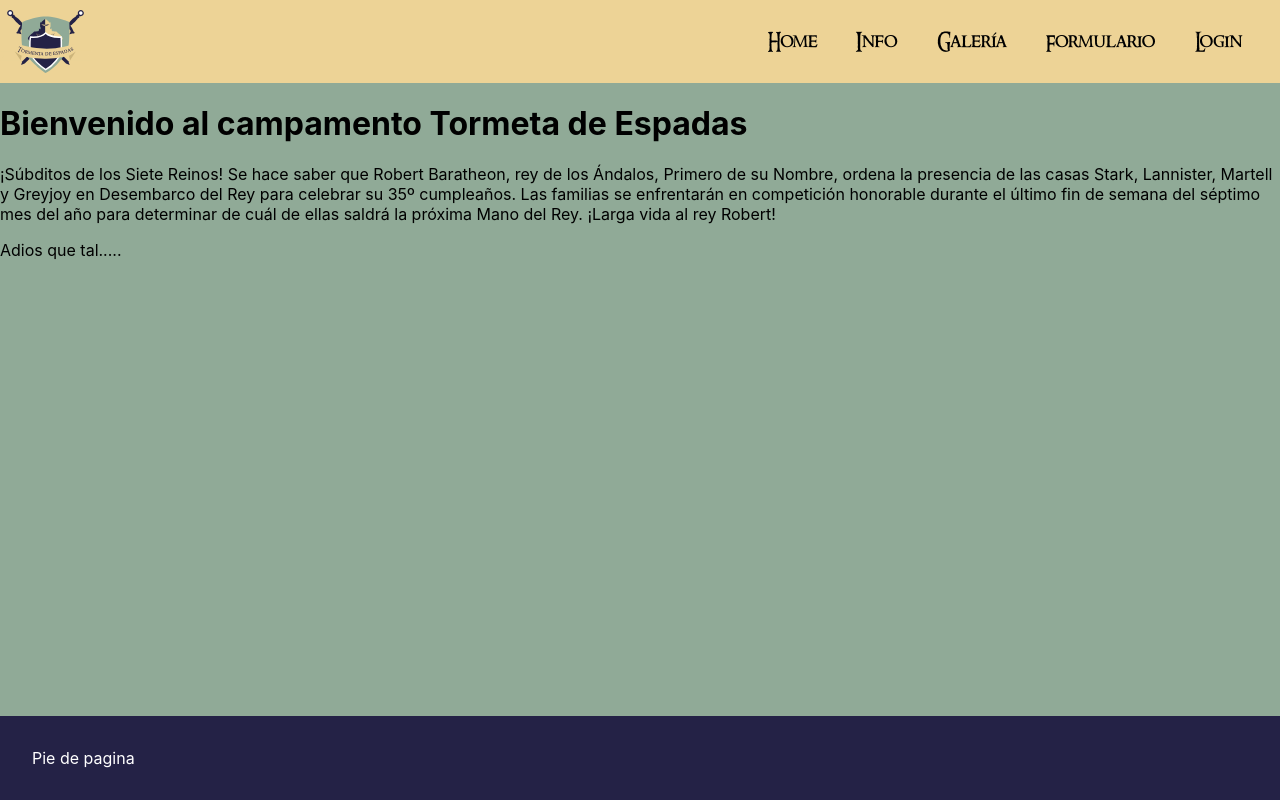
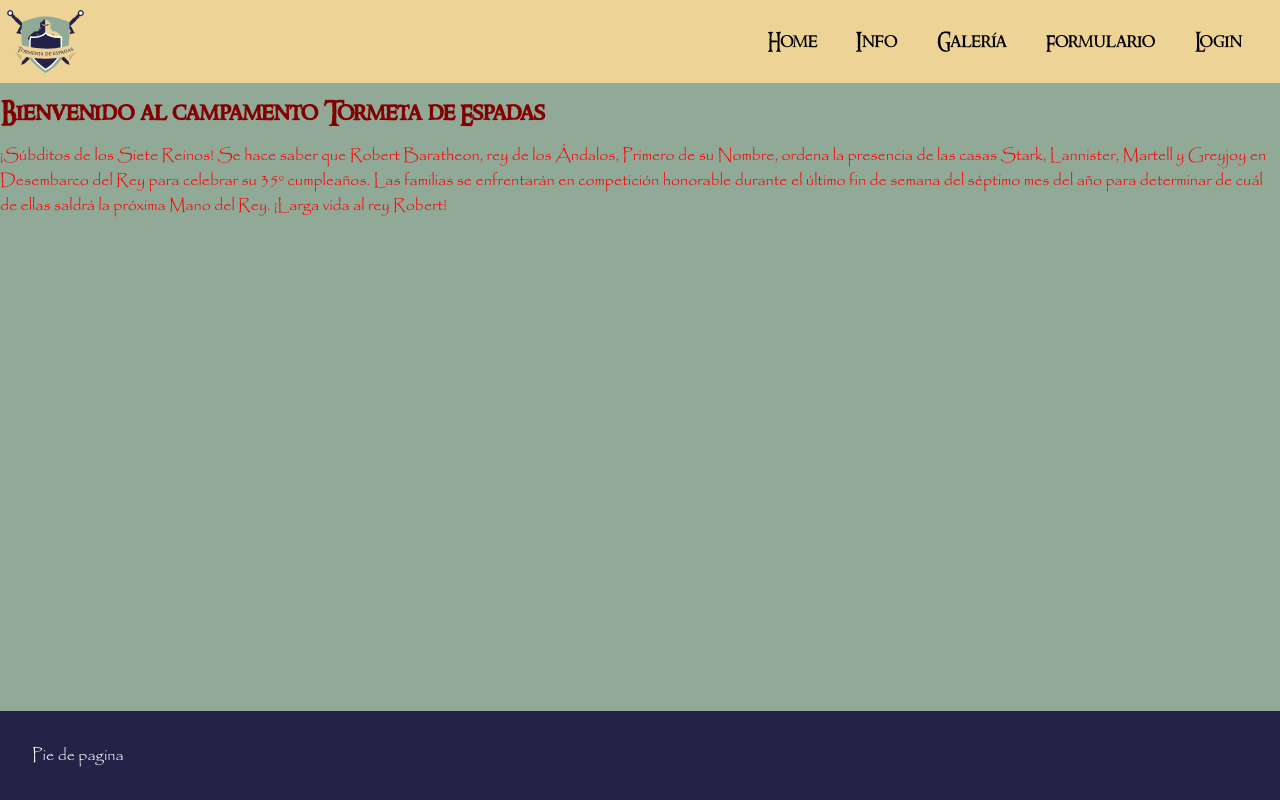
Before and after one commit to Sariiituus/tormenta-de-espadas, a React (Create React App) app: page / in a window 1280 px wide. Built offline with nearby package versions, Linux system fonts and the light colour scheme; the HTML template or start-up script is replaced by a standard one.

Commit message:
pruebas estilos

```diff
--- a/src/App.scss
+++ b/src/App.scss
@@ -1,3 +1,13 @@
+@font-face {
+  font-family: ring-bearer;
+  src: url(../public/assets/fonts/ring-bearer.TTF);
+}
+
+@font-face {
+  font-family: papyrus;
+  src: url(../public/assets/fonts/papyrus.TTF);
+}
+
 .app {
   display: flex;
   flex-direction: column;
@@ -17,10 +27,13 @@
   display: flex;
   flex-direction: column;
   flex-grow: 1;
+  color: black;
+
 }
 
 .app-footer {
   display: flex;
+  font-family: papyrus;
   flex-direction: column;
   background-color: #242246;
   color: white;
--- a/src/components/Home/Home.jsx
+++ b/src/components/Home/Home.jsx
@@ -1,13 +1,15 @@
 import React from 'react'
+import './Home.scss'
 
 const Home = (props) => {
   const { datos } = props;
   return (
+
     <div>
-      <h1>{ datos.titulo }</h1>
-      <p>{ datos.parrafoUno }</p>
-      <p>{ datos.parrafoDos }</p>
+      <h1 className='titulo'>{ datos.titulo }</h1>
+      <p className='parrafoUno'>{ datos.parrafoUno }</p>
     </div>
+
   )
 }
 
--- a/src/components/Home/Home.scss
+++ b/src/components/Home/Home.scss
@@ -0,0 +1,21 @@
+@font-face {
+    font-family: ring-bearer;
+    src: url(../../../public/assets/fonts/ring-bearer.TTF);
+}
+
+@font-face {
+    font-family: papyrus;
+    src: url(../../../public/assets/fonts/papyrus.TTF);
+}
+
+.titulo {
+
+    font-family: ring-bearer;
+    font-size: 1.5em;
+    color: rgb(130, 0, 0);
+}
+
+.parrafoUno {
+    font-family: papyrus;
+    color: red;
+}
--- a/src/components/NavBar/NavBar.scss
+++ b/src/components/NavBar/NavBar.scss
@@ -34,10 +34,6 @@
             }
         }
 
-
     }
 
-
-
-
 }
--- a/src/data/data.js
+++ b/src/data/data.js
@@ -2,7 +2,7 @@ export const allData = {
   home: {
     titulo: "Bienvenido al campamento Tormeta de Espadas",
     parrafoUno:"¡Súbditos de los Siete Reinos! Se hace saber que Robert Baratheon, rey de los Ándalos, Primero de su Nombre, ordena la presencia de las casas Stark, Lannister, Martell y Greyjoy en Desembarco del Rey para celebrar su 35º cumpleaños. Las familias se enfrentarán en competición honorable durante el último fin de semana del séptimo mes del año para determinar de cuál de ellas saldrá la próxima Mano del Rey. ¡Larga vida al rey Robert!",
-    parrafoDos: "Adios que tal.....",
+
   },
   info: {
     titulo: "Hola que tal",
```
Also changed, not shown: public/assets/fonts/papyrus.TTF (added).
